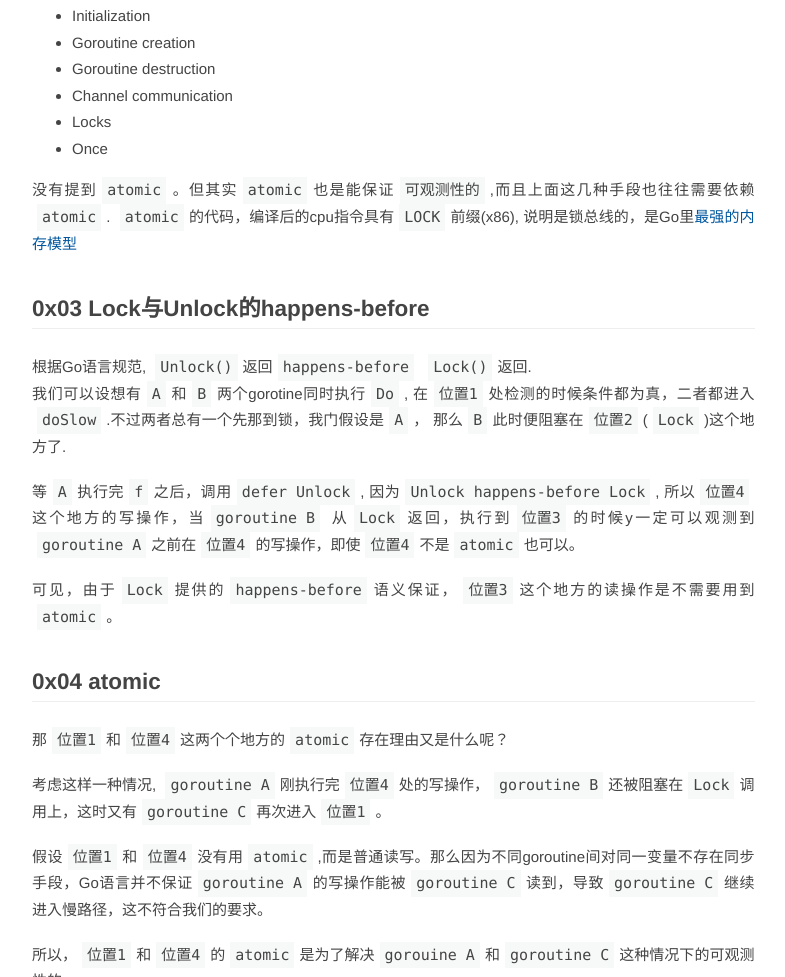
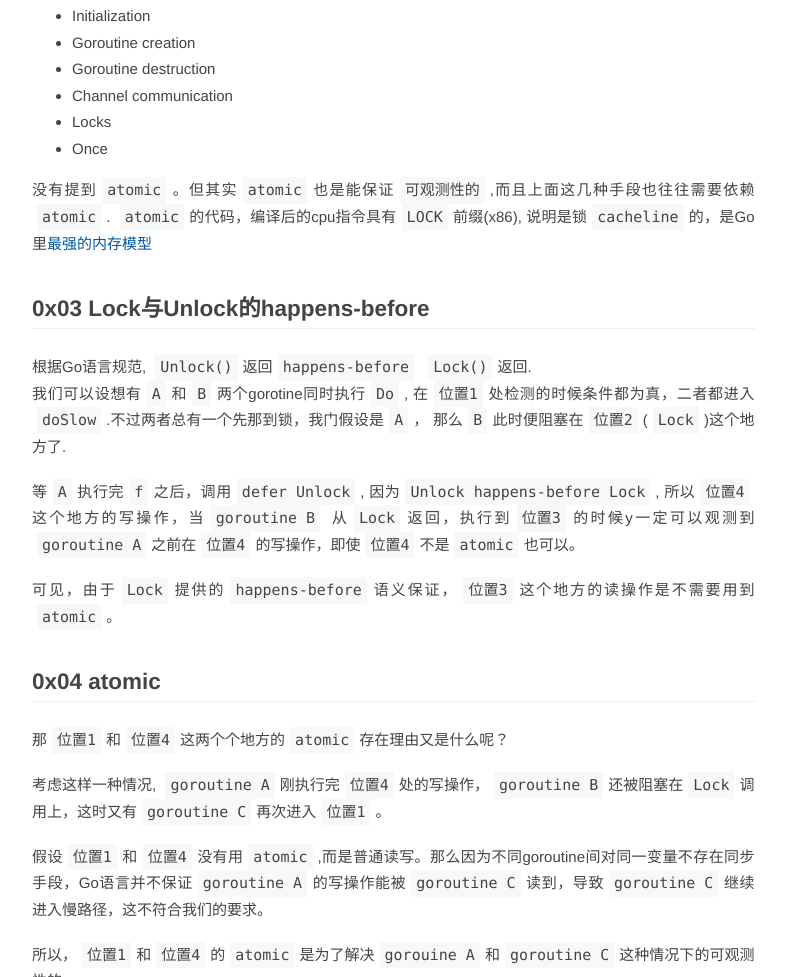
Before and after one commit to pioneerlfn/pioneerlfn.github.io, a plain HTML site: page 2019/12/12/go-sync-Once/index.html in a window 1280 px wide. Shown: the part 1170-2147 px from the top of the page, without its empty margins (93-878 px from the left). Drawn offline with nearby package versions, Linux system fonts and the light colour scheme.

Commit message:
Site updated: 2019-12-12 14:48:38

```diff
--- a/2019/12/12/go-sync-Once/index.html
+++ b/2019/12/12/go-sync-Once/index.html
@@ -12,7 +12,7 @@
 <li>Locks</li>
 <li>Once</li>
 </ul>
-<p>没有提到<code>atomic</code>。但其实<code>atomic</code>也是能保证<code>可观测性的</code>,而且上面这几种手段也往往需要依赖<code>atomic</code>. <code>atomic</code>的代码，编译后的cpu指令具有<code>LOCK</code>前缀(x86), 说明是锁总线的，是Go里<a href="https://github.com/cch123/golang-notes/blob/master/memory_barrier.md" target="_blank" rel="noopener">最强的内存模型</a></p>
+<p>没有提到<code>atomic</code>。但其实<code>atomic</code>也是能保证<code>可观测性的</code>,而且上面这几种手段也往往需要依赖<code>atomic</code>. <code>atomic</code>的代码，编译后的cpu指令具有<code>LOCK</code>前缀(x86), 说明是锁<code>cacheline</code>的，是Go里<a href="https://github.com/cch123/golang-notes/blob/master/memory_barrier.md" target="_blank" rel="noopener">最强的内存模型</a></p>
 <h2 id="0x03-Lock与Unlock的happens-before"><a href="#0x03-Lock与Unlock的happens-before" class="headerlink" title="0x03 Lock与Unlock的happens-before"></a>0x03 Lock与Unlock的happens-before</h2><p>根据Go语言规范, <code>Unlock()</code>返回<code>happens-before</code> <code>Lock()</code>返回.<br>我们可以设想有<code>A</code>和<code>B</code>两个gorotine同时执行<code>Do</code>, 在<code>位置1</code>处检测的时候条件都为真，二者都进入<code>doSlow</code>.不过两者总有一个先那到锁，我门假设是<code>A</code>， 那么<code>B</code>此时便阻塞在<code>位置2</code>(<code>Lock</code>)这个地方了.</p>
 <p>等<code>A</code>执行完<code>f</code>之后，调用<code>defer Unlock</code>, 因为<code>Unlock happens-before Lock</code>, 所以<code>位置4</code>这个地方的写操作，当<code>goroutine B</code> 从<code>Lock</code>返回，执行到<code>位置3</code>的时候y一定可以观测到<code>goroutine A</code>之前在<code>位置4</code>的写操作，即使<code>位置4</code>不是<code>atomic</code>也可以。</p>
 <p>可见，由于<code>Lock</code>提供的<code>happens-before</code>语义保证，<code>位置3</code>这个地方的读操作是不需要用到<code>atomic</code>。</p>
```
